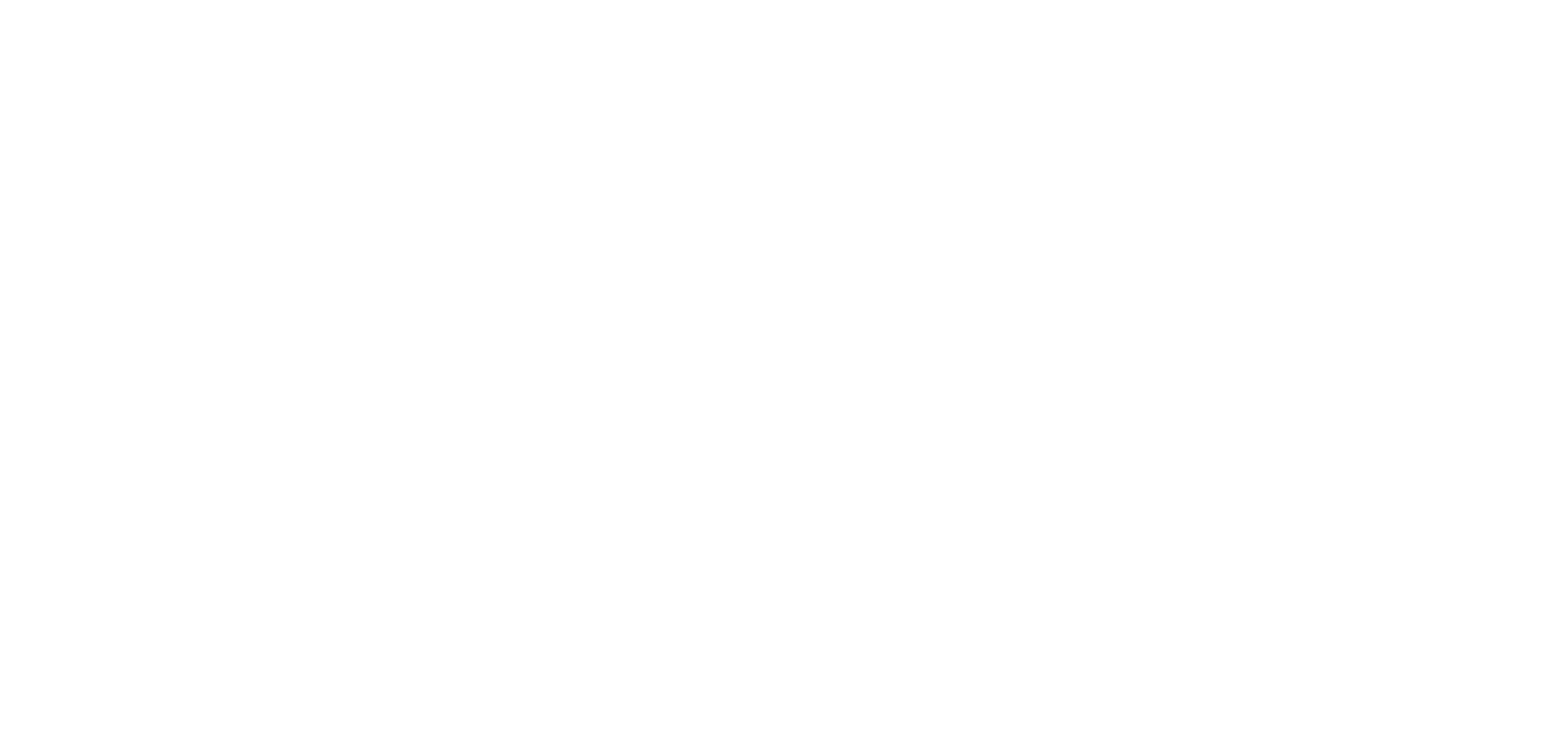
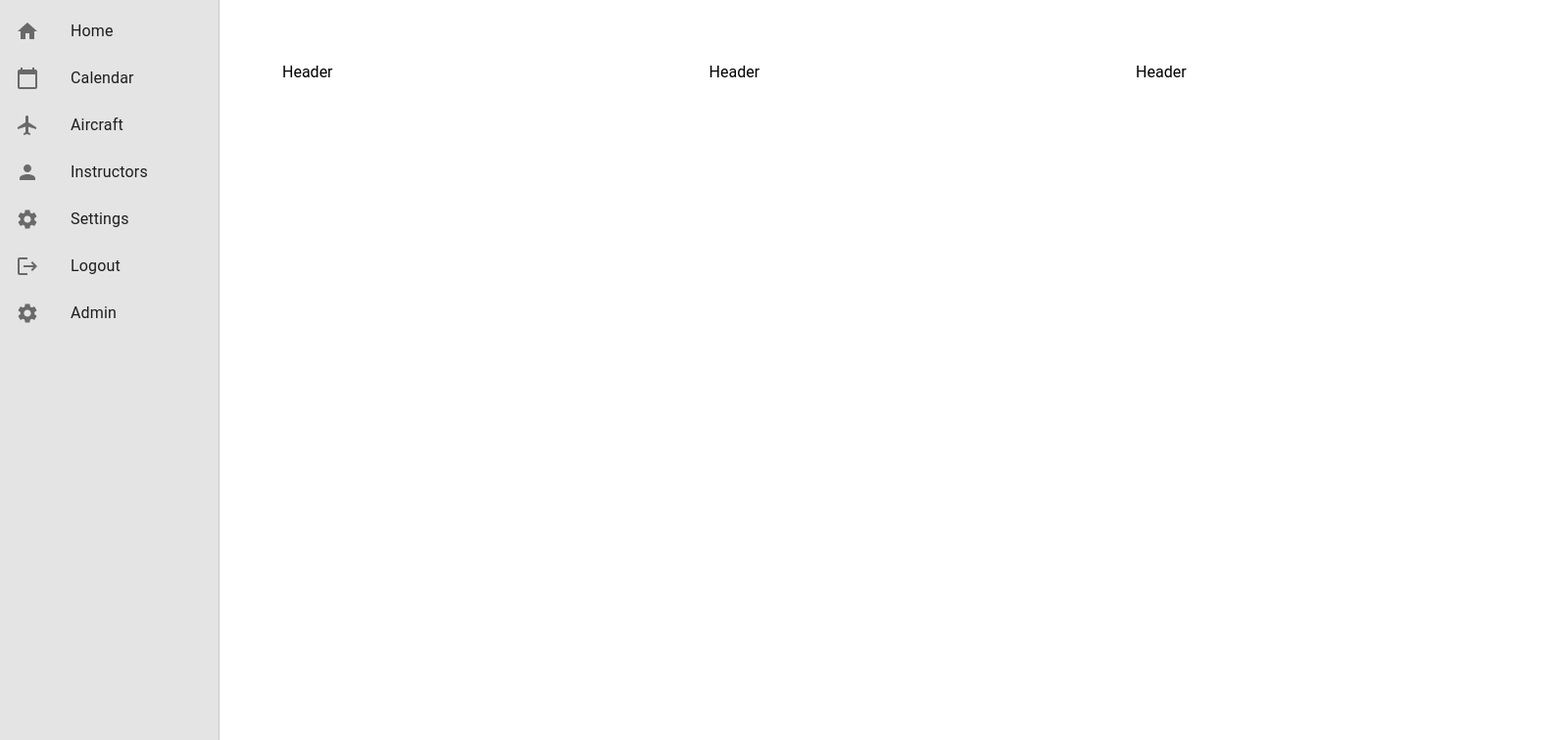
Before and after one commit to jaspersuiter/SkyChart-Frontend, a React (Create React App) app: page /instructors in a window 1280 px wide. Before the commit this address had no page. Shown: the top 756 px of the page at 98% size, 1595 px wide, since content can reach past the window. Built offline with nearby package versions, Linux system fonts and the light colour scheme.

Commit message:
Created Instructor page - Jasper knows the MUI component

```diff
--- a/src/Admin/Admin.css
+++ b/src/Admin/Admin.css
@@ -1,4 +1,4 @@
-.mainpage{
+.mainpage {
     display: flex;
     padding: var(--none, 0px);
     justify-content: center;
--- a/src/App.tsx
+++ b/src/App.tsx
@@ -7,6 +7,7 @@ import Settings from './Settings/Settings';
 import Logout from '@mui/icons-material/Logout';
 import Aircraft from './Aircraft/Aircraft';
 import Admin from './Admin/Admin';
+import Instructors from './Instructors/Instructors';
 
 function App() {
   return (
@@ -17,7 +18,7 @@ function App() {
           <React.Fragment>
             <Route path='/calendar' element={<Calendar/>} />
             <Route path='/aircraft' element={<Aircraft/>} />
-            {/* <Route path='/instructors' element={<Instructors/>} /> */}
+            <Route path='/instructors' element={<Instructors/>} />
             <Route path='/settings' element={<Settings/>} />
             <Route path="/" element={<Navigate to='/calendar'/>} />
             <Route path="/logout" element={<Logout/>} />
--- /dev/null
+++ b/src/Instructors/Instructors.css
@@ -0,0 +1,23 @@
+.instructors-content {
+    display: inline-flex;
+    align-items: flex-start;
+    margin-left: 4em;
+    margin-top: 4em;
+}
+
+.instructors-top-content {
+    display: inline-flex;
+}
+
+.instructors-page {
+    display: inline-flex;
+}
+
+.header-text {
+    font-family: Roboto;
+    margin-right: 24em;
+}
+
+.header {
+    display: inline-flex;
+}
--- /dev/null
+++ b/src/Instructors/Instructors.tsx
@@ -0,0 +1,28 @@
+import StaticSidebar from '../Sidebar/Sidebar';
+import PrimaryButton from '../Buttons/PrimaryButton';
+import './Instructors.css';
+
+function Instructors() {
+    return (
+        <div className='instructors-page'>
+            <StaticSidebar />
+            <div className='instructors-content'>
+                <div className='instructors-top-content'>
+                    <div className='header'>
+                        <div className='header-text'>
+                            Header
+                        </div>
+                        <div className='header-text'>
+                            Header
+                        </div>
+                        <div className='header-text'>
+                            Header
+                        </div>
+                    </div>
+                </div>
+            </div>
+        </div>
+    )
+}
+
+export default Instructors;
```
Also changed, not shown: src/Instructors/InstructorInfo.tsx (added, +28 -0 lines).
